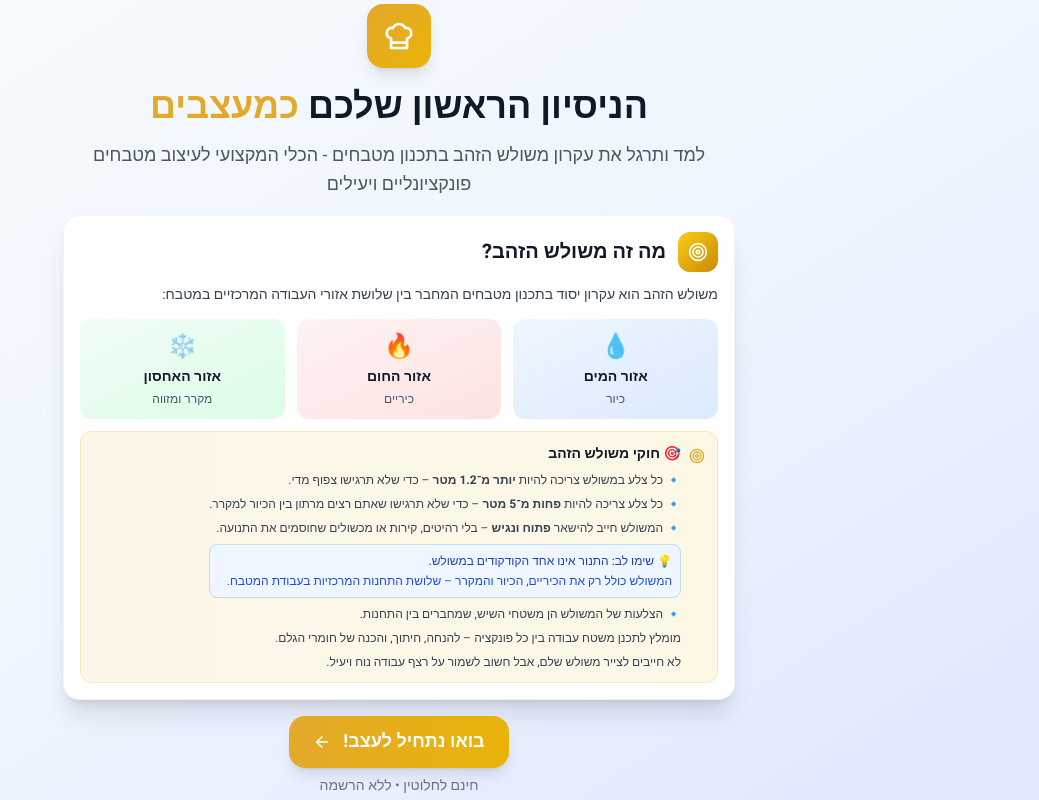
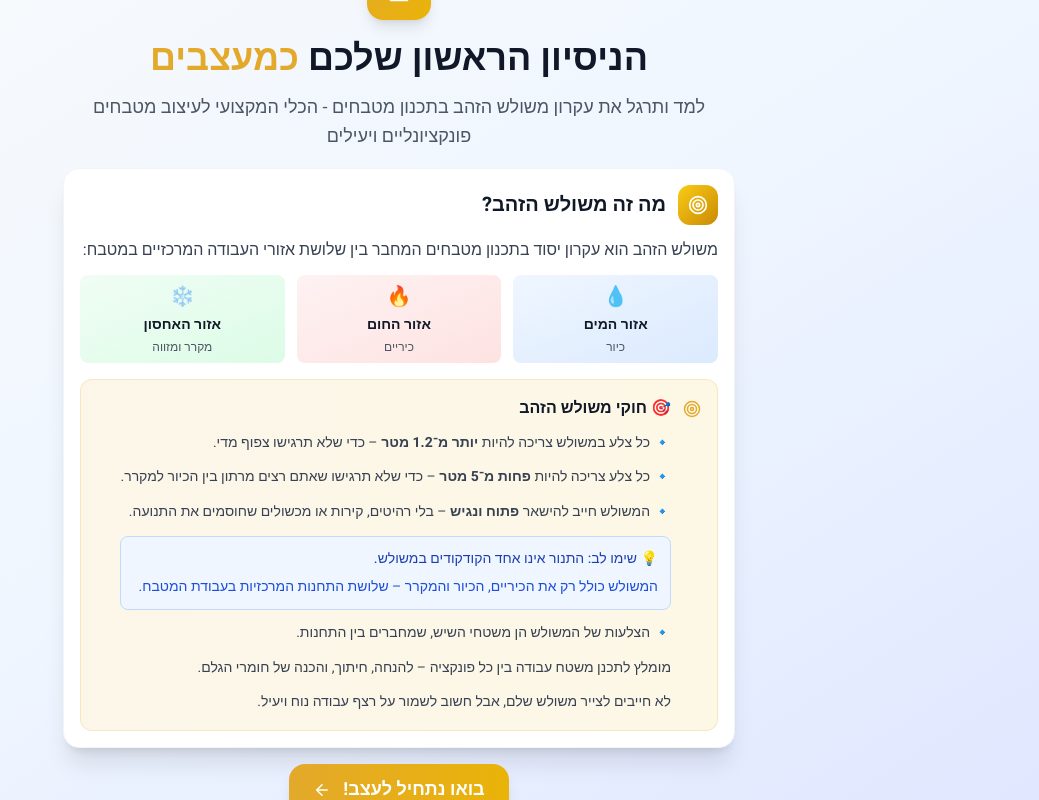
Before and after one commit to chanarechnitzer/3DKitchen, a React (Vite) app: page / in a window 1280 px wide. Shown: the whole page, without its empty margins (241-1280 px from the left). Built offline with nearby package versions, Linux system fonts and the light colour scheme.

Commit message:
הקטנת הריבועים במסך ההתחלה

```diff
--- a/src/components/WelcomeScreen.tsx
+++ b/src/components/WelcomeScreen.tsx
@@ -32,44 +32,45 @@ const WelcomeScreen: React.FC<WelcomeScreenProps> = ({ onStartDesign }) => {
             <h2 className="text-xl font-bold text-gray-900">מה זה משולש הזהב?</h2>
           </div>
 
-          <p className="text-gray-700 mb-3 leading-relaxed text-sm">
+          <p className="text-gray-700 mb-3 leading-relaxed">
             משולש הזהב הוא עקרון יסוד בתכנון מטבחים המחבר בין שלושת אזורי העבודה המרכזיים במטבח:
           </p>
 
-          <div className="grid md:grid-cols-3 gap-3 mb-3">
-            <div className="text-center p-3 bg-gradient-to-br from-blue-50 to-blue-100 rounded-xl">
-              <div className="text-2xl mb-1">💧</div>
+          {/* ✅ REDUCED: Smaller squares with bigger text */}
+          <div className="grid md:grid-cols-3 gap-3 mb-4">
+            <div className="text-center p-2 bg-gradient-to-br from-blue-50 to-blue-100 rounded-lg">
+              <div className="text-xl mb-1">💧</div>
               <h3 className="font-bold text-gray-900 mb-1 text-sm">אזור המים</h3>
               <p className="text-gray-600 text-xs">כיור</p>
             </div>
-            <div className="text-center p-3 bg-gradient-to-br from-red-50 to-red-100 rounded-xl">
-              <div className="text-2xl mb-1">🔥</div>
+            <div className="text-center p-2 bg-gradient-to-br from-red-50 to-red-100 rounded-lg">
+              <div className="text-xl mb-1">🔥</div>
               <h3 className="font-bold text-gray-900 mb-1 text-sm">אזור החום</h3>
               <p className="text-gray-600 text-xs">כיריים</p>
             </div>
-            <div className="text-center p-3 bg-gradient-to-br from-green-50 to-green-100 rounded-xl">
-              <div className="text-2xl mb-1">❄️</div>
+            <div className="text-center p-2 bg-gradient-to-br from-green-50 to-green-100 rounded-lg">
+              <div className="text-xl mb-1">❄️</div>
               <h3 className="font-bold text-gray-900 mb-1 text-sm">אזור האחסון</h3>
               <p className="text-gray-600 text-xs">מקרר ומזווה</p>
             </div>
           </div>
 
-          <div className="bg-gradient-to-r from-primary/10 to-yellow-500/10 rounded-xl p-3 border border-primary/20">
-            <div className="flex items-start gap-2">
-              <Target className="text-primary mt-1" size={16} />
+          <div className="bg-gradient-to-r from-primary/10 to-yellow-500/10 rounded-xl p-4 border border-primary/20">
+            <div className="flex items-start gap-3">
+              <Target className="text-primary mt-1" size={18} />
               <div>
-                <h4 className="font-bold text-gray-900 mb-2 text-sm">🎯 חוקי משולש הזהב</h4>
-                <div className="space-y-2 text-gray-700 text-xs">
+                <h4 className="font-bold text-gray-900 mb-3 text-base">🎯 חוקי משולש הזהב</h4>
+                <div className="space-y-3 text-gray-700 text-sm leading-relaxed">
                   <p>🔹 כל צלע במשולש צריכה להיות <strong>יותר מ־1.2 מטר</strong> – כדי שלא תרגישו צפוף מדי.</p>
                   <p>🔹 כל צלע צריכה להיות <strong>פחות מ־5 מטר</strong> – כדי שלא תרגישו שאתם רצים מרתון בין הכיור למקרר.</p>
                   <p>🔹 המשולש חייב להישאר <strong>פתוח ונגיש</strong> – בלי רהיטים, קירות או מכשולים שחוסמים את התנועה.</p>
 
-                  <div className="mt-2 p-2 bg-blue-50 rounded-lg border border-blue-200">
-                    <p className="font-medium text-blue-800 text-xs mb-1">💡 שימו לב: התנור אינו אחד הקודקודים במשולש.</p>
-                    <p className="text-blue-700 text-xs">המשולש כולל רק את הכיריים, הכיור והמקרר – שלושת התחנות המרכזיות בעבודת המטבח.</p>
+                  <div className="mt-3 p-3 bg-blue-50 rounded-lg border border-blue-200">
+                    <p className="font-medium text-blue-800 text-sm mb-2">💡 שימו לב: התנור אינו אחד הקודקודים במשולש.</p>
+                    <p className="text-blue-700 text-sm">המשולש כולל רק את הכיריים, הכיור והמקרר – שלושת התחנות המרכזיות בעבודת המטבח.</p>
                   </div>
 
-                  <p className="mt-2">🔹 הצלעות של המשולש הן משטחי השיש, שמחברים בין התחנות.</p>
+                  <p className="mt-3">🔹 הצלעות של המשולש הן משטחי השיש, שמחברים בין התחנות.</p>
                   <p>מומלץ לתכנן משטח עבודה בין כל פונקציה – להנחה, חיתוך, והכנה של חומרי הגלם.</p>
                   <p>לא חייבים לצייר משולש שלם, אבל חשוב לשמור על רצף עבודה נוח ויעיל.</p>
                 </div>
```
